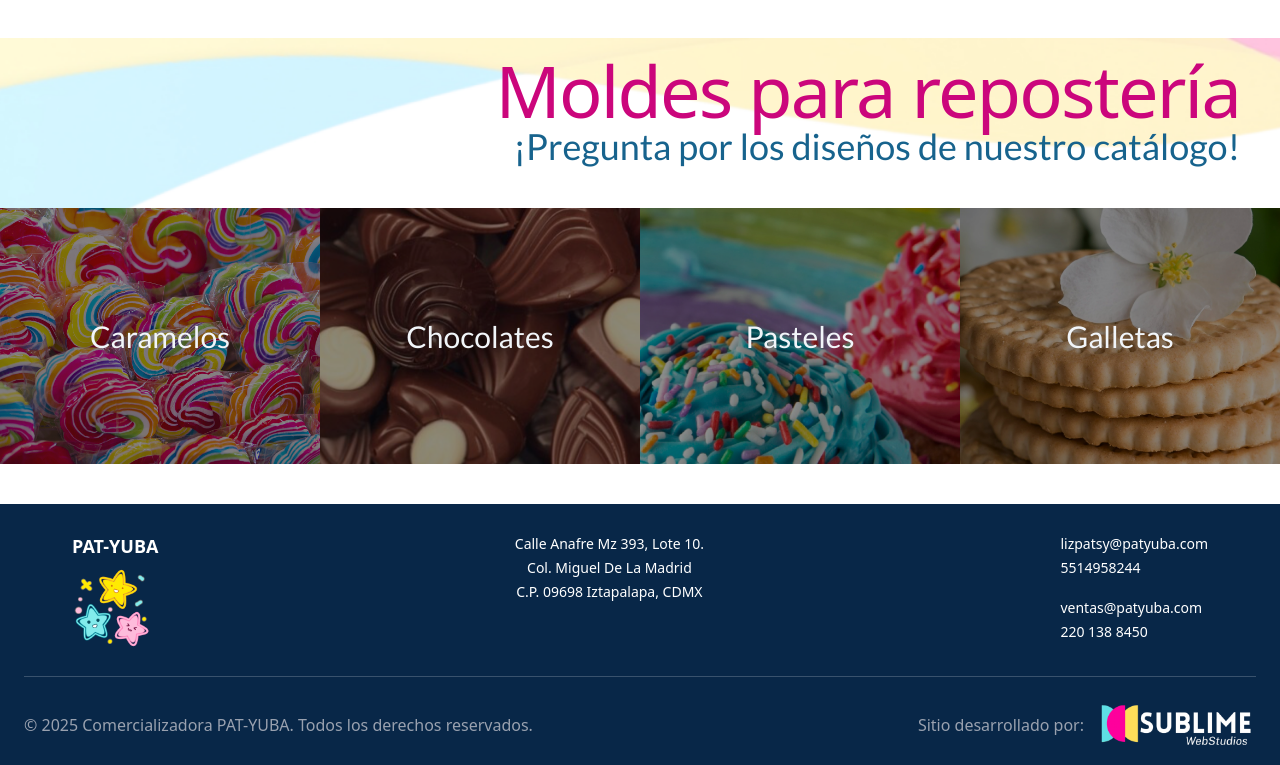
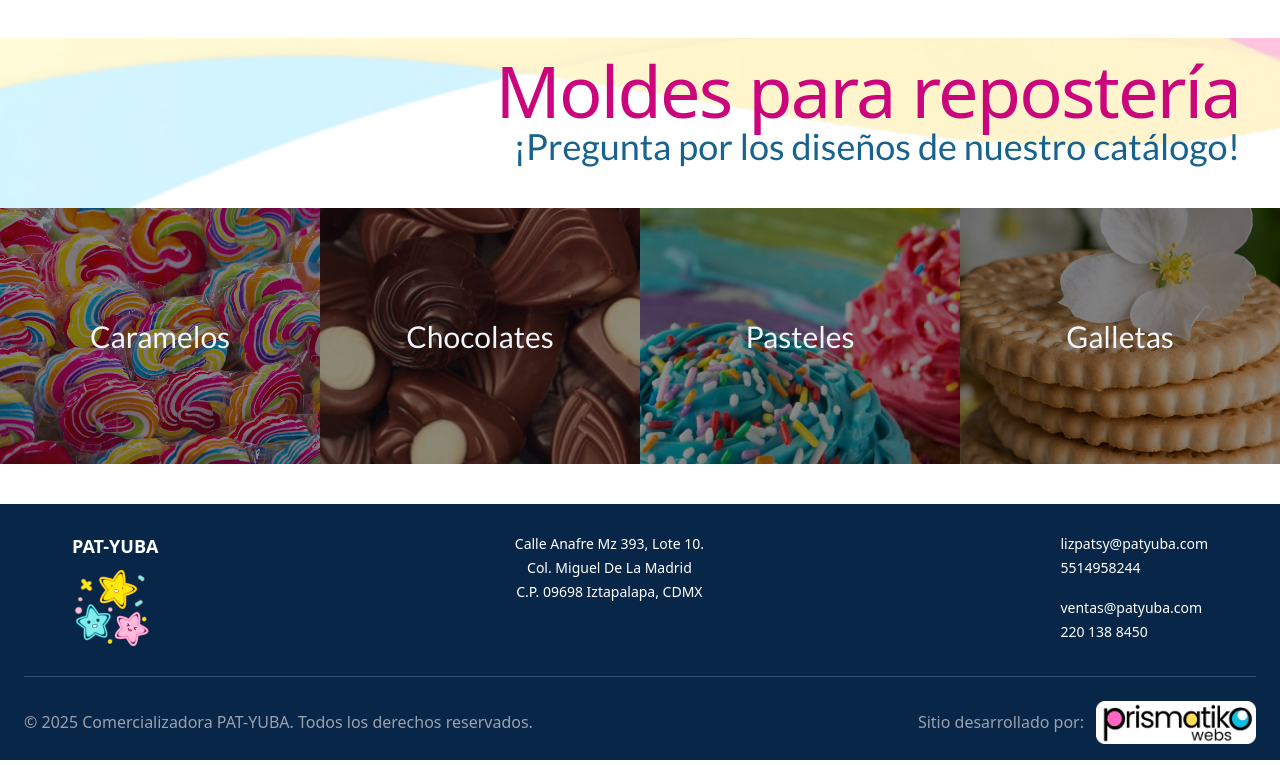
Before and after one commit to JesusPineda29/Patyuba, a React (Vite) app: page /productos in a window 1280 px wide. Shown: the part 2822-3587 px from the top of the page. Built offline with nearby package versions, Linux system fonts and the light colour scheme; a web font is replaced by a local one.

Commit message:
patyuba v3 terminado

```diff
--- a/src/Footer.tsx
+++ b/src/Footer.tsx
@@ -55,7 +55,7 @@ const Footer: React.FC = () => {
                 rel="noopener noreferrer"
               >
                 <img
-                  src="/sublime.png"
+                  src="/prismatiko.png"
                   alt="Logo del desarrollador"
                   className="w-40 object-contain hover:scale-105 transition-transform"
                 />
```
